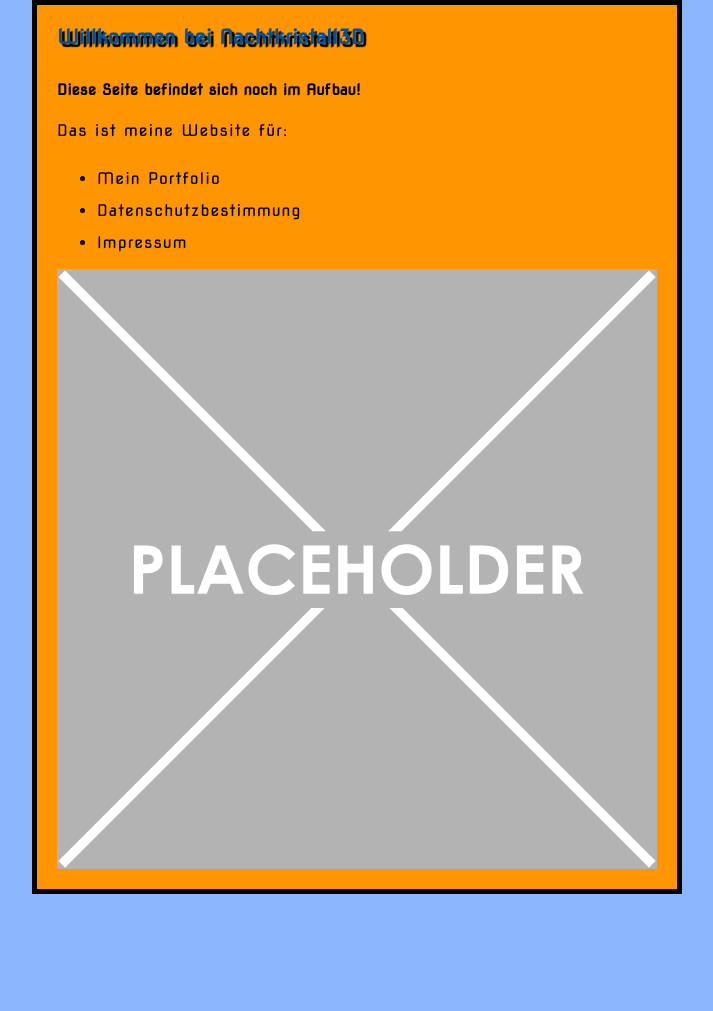
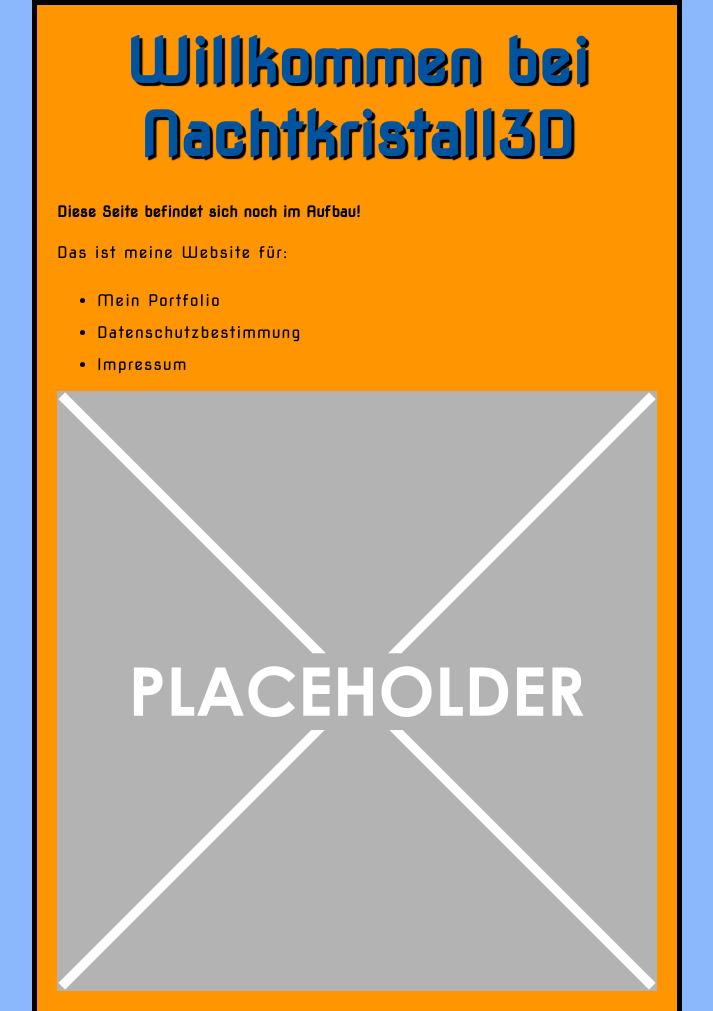
Before and after one commit to Nachtkristall/nachtkristall3d.github.io, a plain HTML site: page index.html in a window 1280 px wide. Shown: the top 1011 px of the page, without its empty margins (283-996 px from the left). Before the commit the page ends 894 px from the top, so only its background shows below. Drawn offline with Linux system fonts and the light colour scheme; a web font is replaced by a local one.

Commit message:
Update style.css

```diff
--- a/styles/style.css
+++ b/styles/style.css
@@ -6,10 +6,8 @@ html {
 }
 
 h1 {
-  margin: 0;
-  padding: 20px 0;
-  color: #00539f;
-  text-shadow: 3px 3px 1px black;
+  font-size: 60px;
+  text-align: center;
 }
 
 p,
@@ -21,6 +19,13 @@ li {
 
 html {
   background-color: #8bb8fc;
+}
+
+h1 {
+  margin: 0;
+  padding: 20px 0;
+  color: #00539f;
+  text-shadow: 3px 3px 1px black;
 }
 
 body {
```
